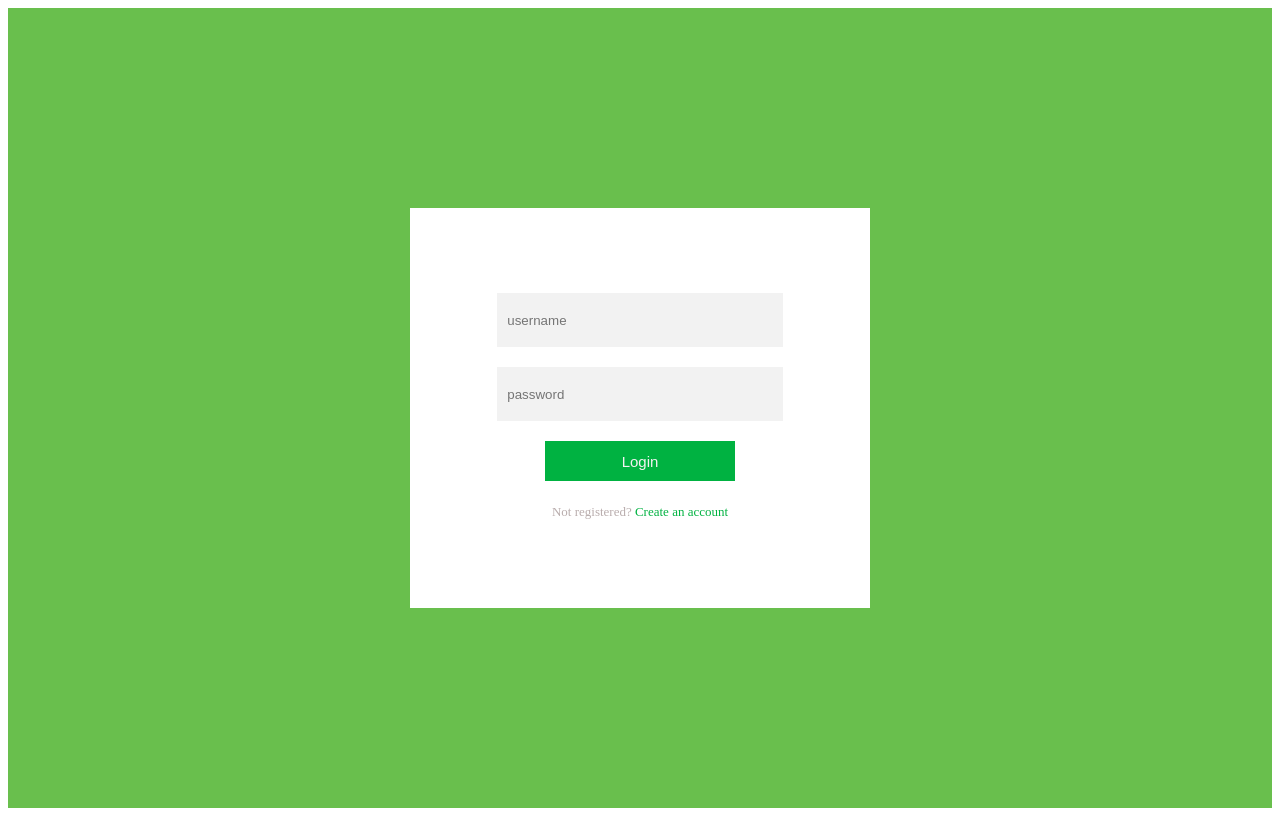
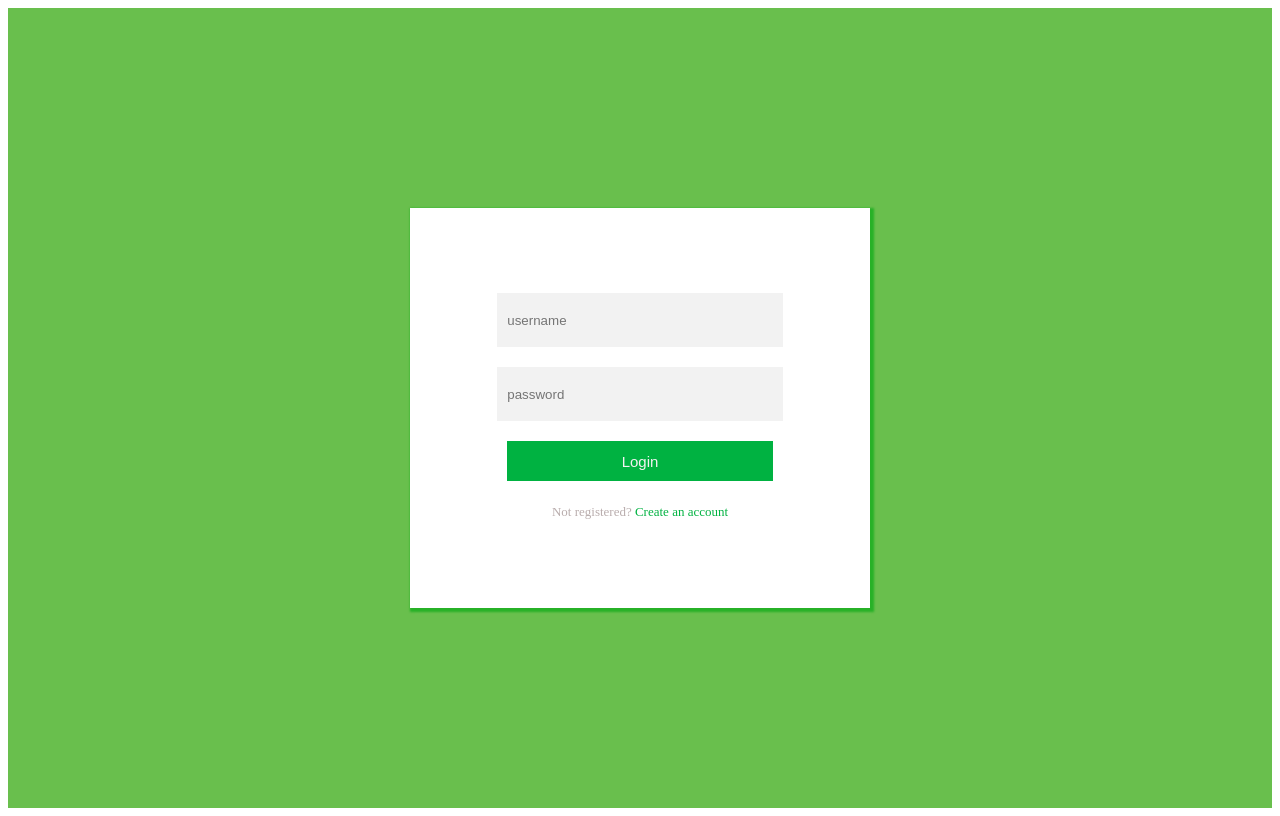
Before and after one commit to FarheenShaukat/html-css, a plain HTML site: page index.html in a window 1280 px wide. Drawn offline with Linux system fonts and the light colour scheme.

Commit message:
2nd time

```diff
--- a/style.css
+++ b/style.css
@@ -15,6 +15,8 @@
     flex-direction: column;
     background-color: white;
     padding: 40px;
+    box-shadow: 2px 2px 2px 2px rgb(39, 177, 39);
+
 }
 .container form input{
     display: flex;
@@ -31,7 +33,7 @@
 .container form button{
     display: flex;
     flex-direction: column;
-    width: 50%;
+    width: 70%;
     height: 40px;
     margin: 10px;
     border:none;
```
